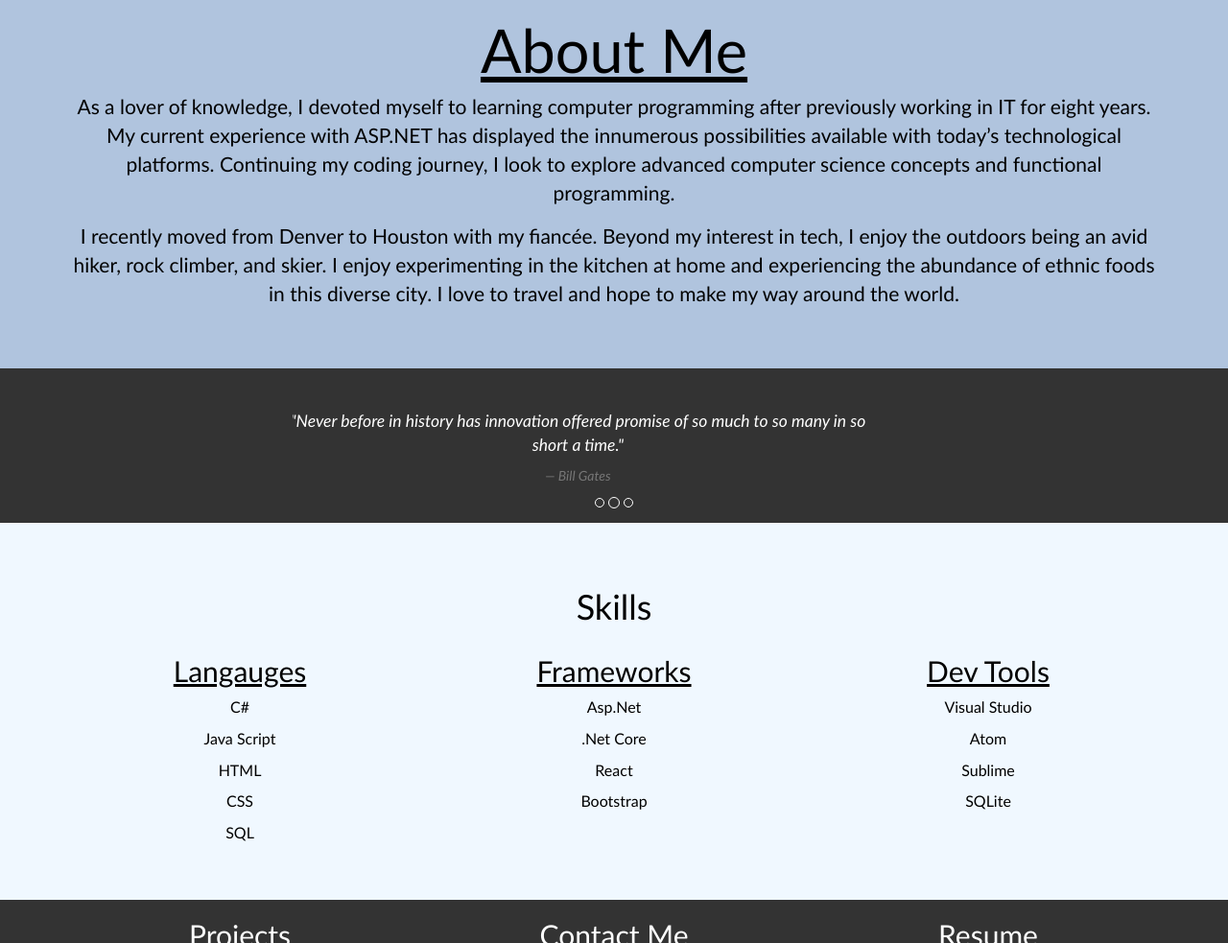
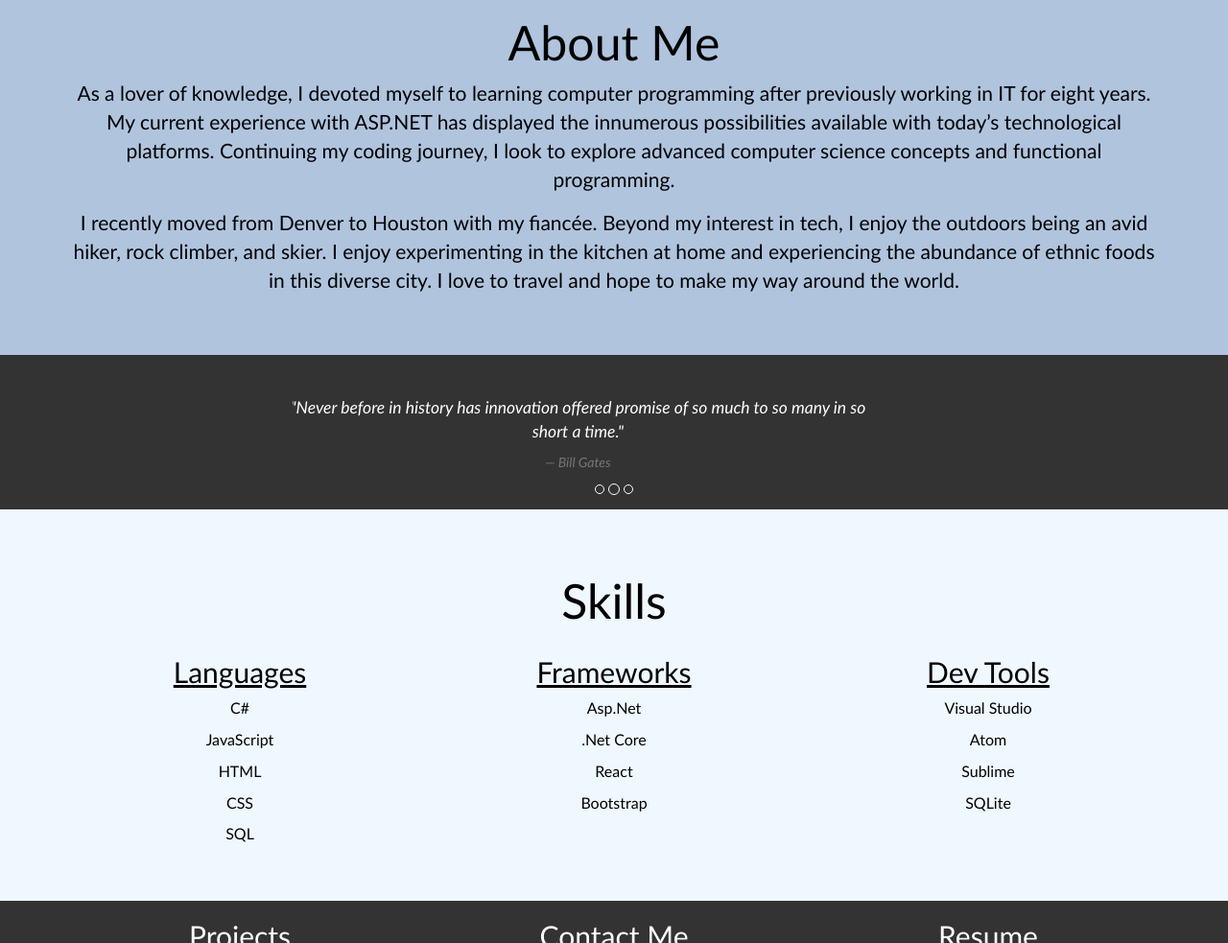
Before and after one commit to ChrisGrindereng/profile, a website: page index.html in a window 1280 px wide. Shown: the part 1151-2134 px from the top of the page at 96% size. Drawn offline with nearby package versions, Linux system fonts and the light colour scheme; some icons are missing.

Commit message:
more formating changes

```diff
--- a/index.html
+++ b/index.html
@@ -64,7 +64,7 @@
             <p class="lead">
                 <img class="round" src="https://media.licdn.com/mpr/mpr/shrinknp_400_400/AAEAAQAAAAAAAAgyAAAAJDliMGI1MGE4LWEyMTEtNGZhNy04ZThlLWQxMjVmMTVhYzhjMA.jpg" />
             </p>
-             <h1 id="about", style="text-decoration: underline;"> About Me</h1>
+             <h1 id="about"> About Me</h1>
             <p class="description">As a lover of knowledge, I devoted myself to learning computer programming after previously working in IT for eight years. My current experience with ASP.NET has displayed the innumerous possibilities available with today’s technological platforms. Continuing my coding journey, I look to explore advanced computer science concepts and functional programming. </p>
             <p class="description">I recently moved from Denver to Houston with my fiancée. Beyond my interest in tech, I enjoy the outdoors being an avid hiker, rock climber, and skier. I enjoy experimenting in the kitchen at home and experiencing the abundance of ethnic foods in this diverse city. I love to travel and hope to make my way around the world.</p>
         </div>
@@ -146,13 +146,13 @@
     <!--Skills Section-->
     <div class="skills">
         <div class="container">
-            <h1 style="text-decoration: solid;">Skills</h1>
+            <h1 id="skillshead">Skills</h1>
             <!--Row of columns -->
             <div class="row">
                 <div class="col-md-4">
-                    <h2 class="skillType" style="text-decoration: underline;">Langauges</h2>
+                    <h2 class="skillType" style="text-decoration: underline;">Languages</h2>
                         <p class="skill">C#</p>
-                        <p class="skill">Java Script</p>
+                        <p class="skill">JavaScript</p>
                         <p class="skill">HTML</p>
                         <p class="skill">CSS</p>
                         <p class="skill">SQL</p>
--- a/style.scss
+++ b/style.scss
@@ -234,8 +234,8 @@ body {
     border-radius:180px;
 }
 
-.about{
-    font-size:large;
+#about{
+    font-size:50px;
 }
 .description{
     font-size: medium;
@@ -246,6 +246,9 @@ body {
     color: black;
     padding-bottom: 48px;
     padding-top: 48px;
+}
+#skillshead{
+    font-size: 50px;
 }
 /*for future double underline*/
 /*.skillType{
```
Also changed, not shown: style.css.
